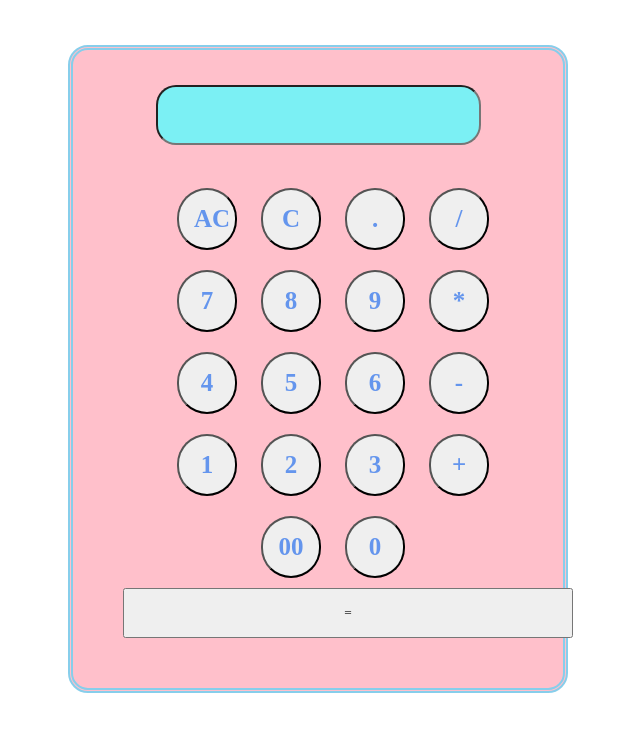
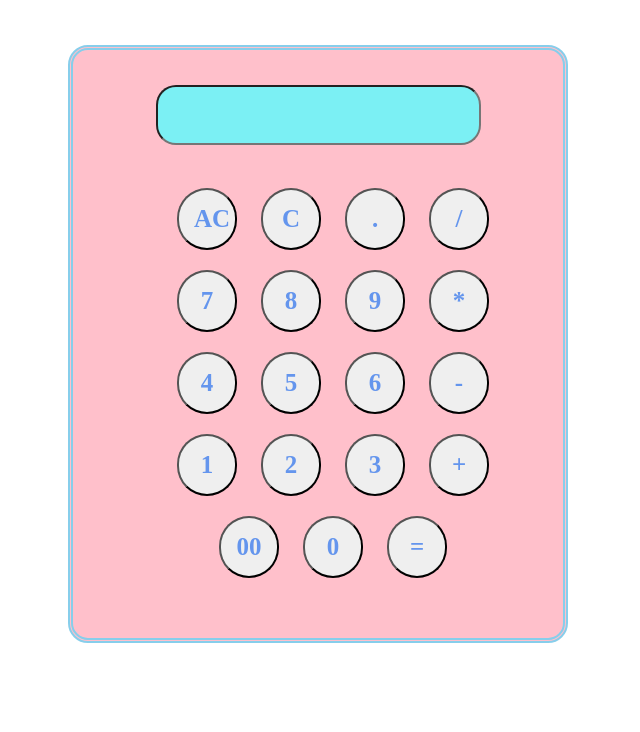
Before and after one commit to Manasa-098/Assignment-3, a plain HTML site: page index.html in a window 1280 px wide. Shown: the whole page, without its empty margins (392-1032 px from the left). Drawn offline with Linux system fonts and the light colour scheme.

Commit message:
Update index.html

```diff
--- a/index.html
+++ b/index.html
@@ -43,7 +43,7 @@
 
                     <input type="button" value="00" class="button">
                     <input type="button" value="0" class="button">
-                    <input type="button" value="=" class="equal"><br>
+                    <input type="button" value="=" class="button"><br>
                 </div>
             </form>
 
```
